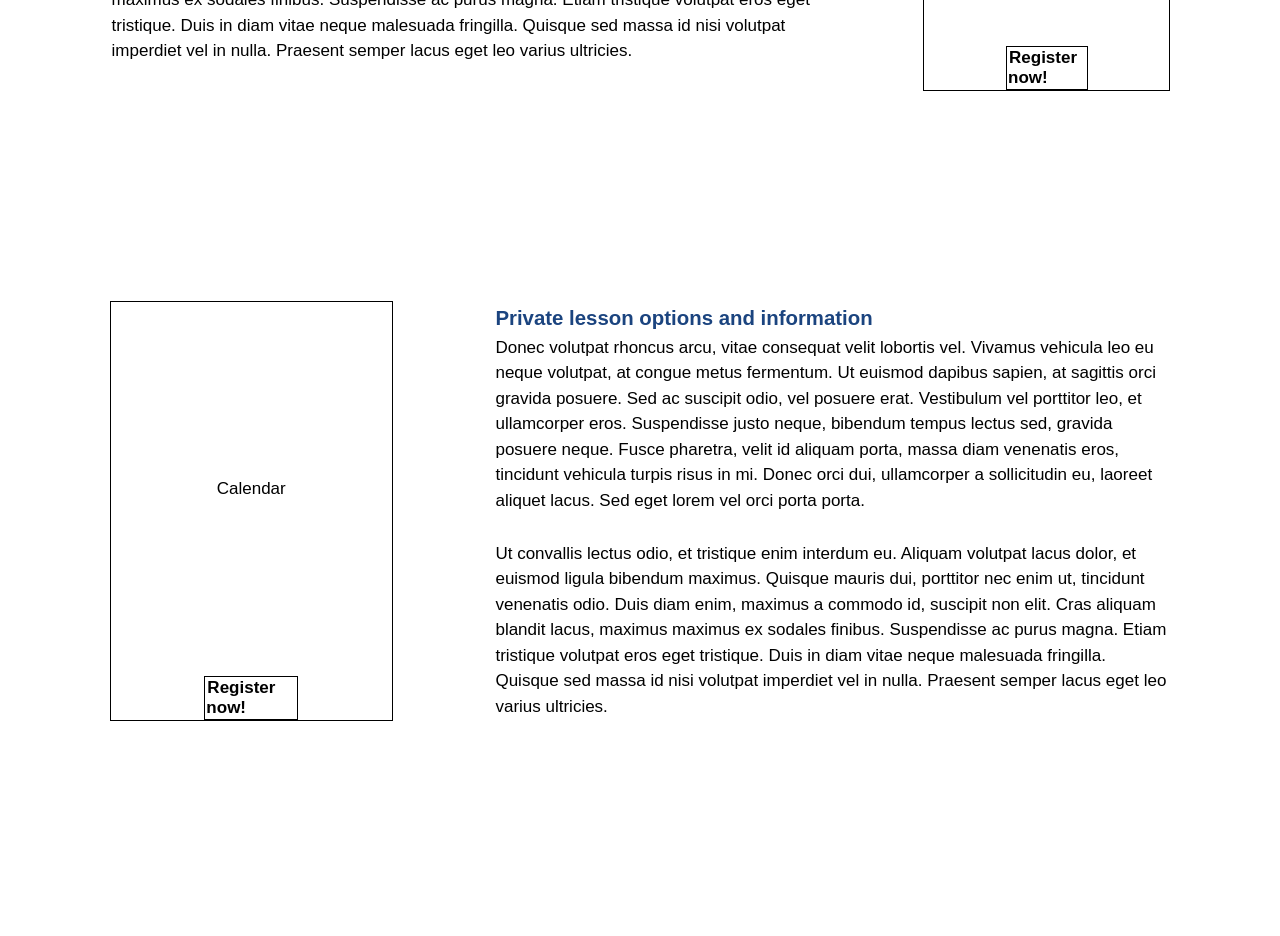
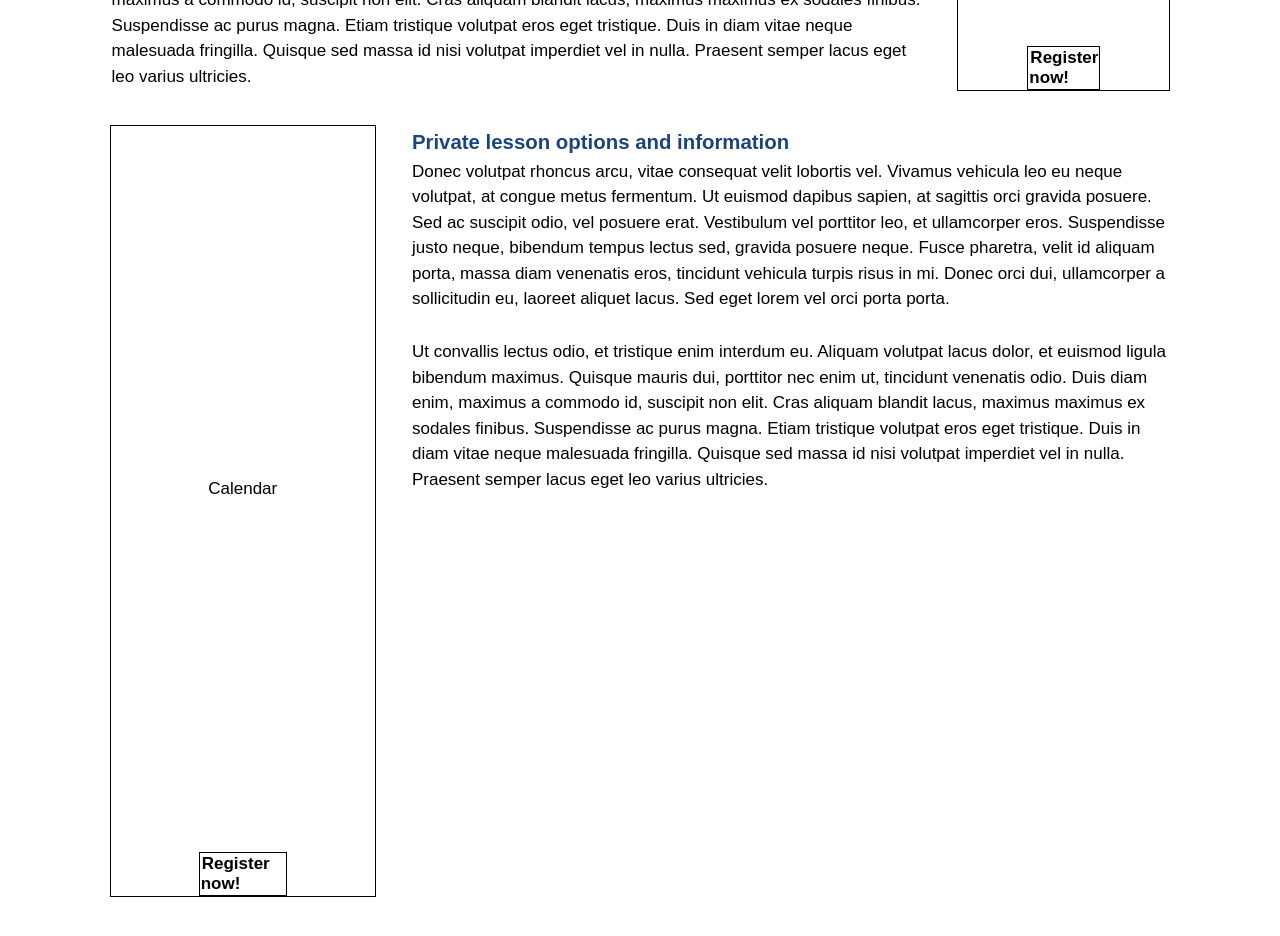
Before and after one commit to StevenM82/archery-html-css-only, a plain HTML site: page classes.html in a window 1280 px wide. Shown: the part 500-1436 px from the top of the page. Drawn offline with Linux system fonts and the light colour scheme.

Commit message:
adjusting the article placement on the classes page

```diff
--- a/classes.html
+++ b/classes.html
@@ -73,6 +73,12 @@
           </menu>
         </aside>
 
+        <aside class="side-bar-left calendar">
+          <p class="calendar-text">Calendar</p>
+          <menu class="menu register">
+            <li><a href="#">Register now!</a></li>
+          </menu>
+        </aside>
         <article class="article-right">
           <h3>Private lesson options and information</h3>
           <p>
@@ -100,12 +106,6 @@
           </p>
         </article>
 
-        <aside class="side-bar-left calendar">
-          <p class="calendar-text">Calendar</p>
-          <menu class="menu register">
-            <li><a href="#">Register now!</a></li>
-          </menu>
-        </aside>
         <img
           class="figure-2-1"
           src="images/instructor-with-handicap.jpg"
--- a/styles/stylesheet.css
+++ b/styles/stylesheet.css
@@ -17,10 +17,10 @@
   height: 1px;
   overflow: hidden;
 }
-
 .grid-main {
   display: grid;
   grid-template-columns: repeat(12, 1fr);
+  gap: 1rem;
 }
 
 .h2 {
@@ -99,15 +99,19 @@ a:focus {
   grid-template-columns: repeat(12, 1fr);
   grid-template-rows: auto repeat(10, 1fr);
   grid-area: 2 / 2 / 5 / span 10;
+  gap: 2rem;
 }
 .side-bar-left {
-  grid-area: 5 / 1 / 7 / 4;
+  /* grid-area: 5 / 1 / 7 / 4; */
+  grid-column: 1 / 4;
+  grid-row: span 2;
   background-color: rgba(255, 255, 255, 0);
   border: 1px black solid;
   margin: 0px;
 }
 .side-bar-right {
-  grid-area: 2 / 10 / 4 / 13;
+  /* grid-area: 2 / 10 / 4 / 13; */
+  grid-column: span 3;
   background-color: rgba(255, 255, 255, 0);
   border: 1px black solid;
   margin: 0px;
@@ -116,16 +120,20 @@ article {
   line-height: 1.5;
 }
 .article-center {
-  grid-column: 1 / span 4;
+  grid-area: 2 / 1 / 6 / 5;
 }
 .article-center-2 {
-  grid-column: span 5;
+  grid-area: 7 / 1 / 12 / 12;
 }
 .article-left {
-  grid-area: 2 / 1 / 6 / 9;
+  /* grid-area: 2 / 1 / 6 / 10; */
+  grid-row-start: 2;
+  grid-column: span 9;
 }
 .article-right {
-  grid-area: 5 / 5 / 7 / 13;
+  /* grid-area: 5 / 5 / 7 / 13; */
+  grid-column: 4 / 13;
+  grid-row: span 2;
 }
 .image-right {
   grid-area: 2 / 5 / 6 / 13;
```
